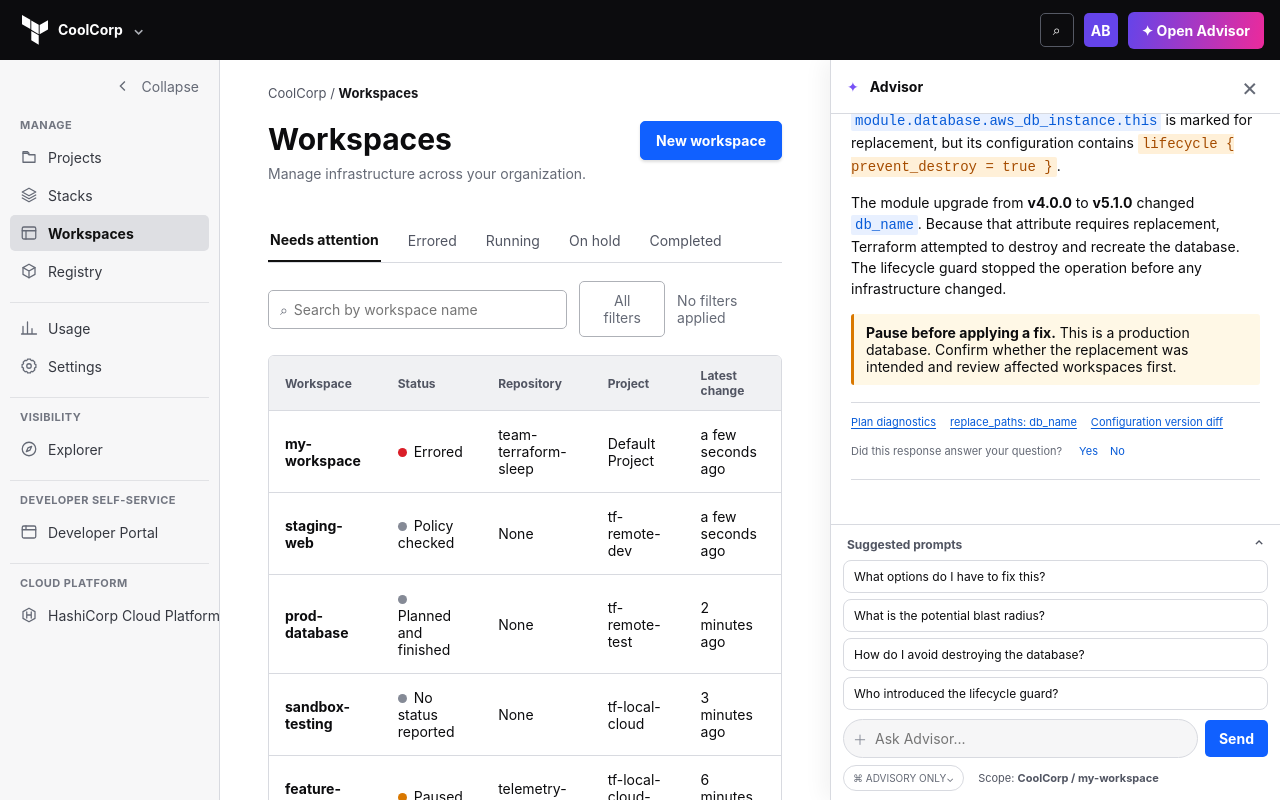
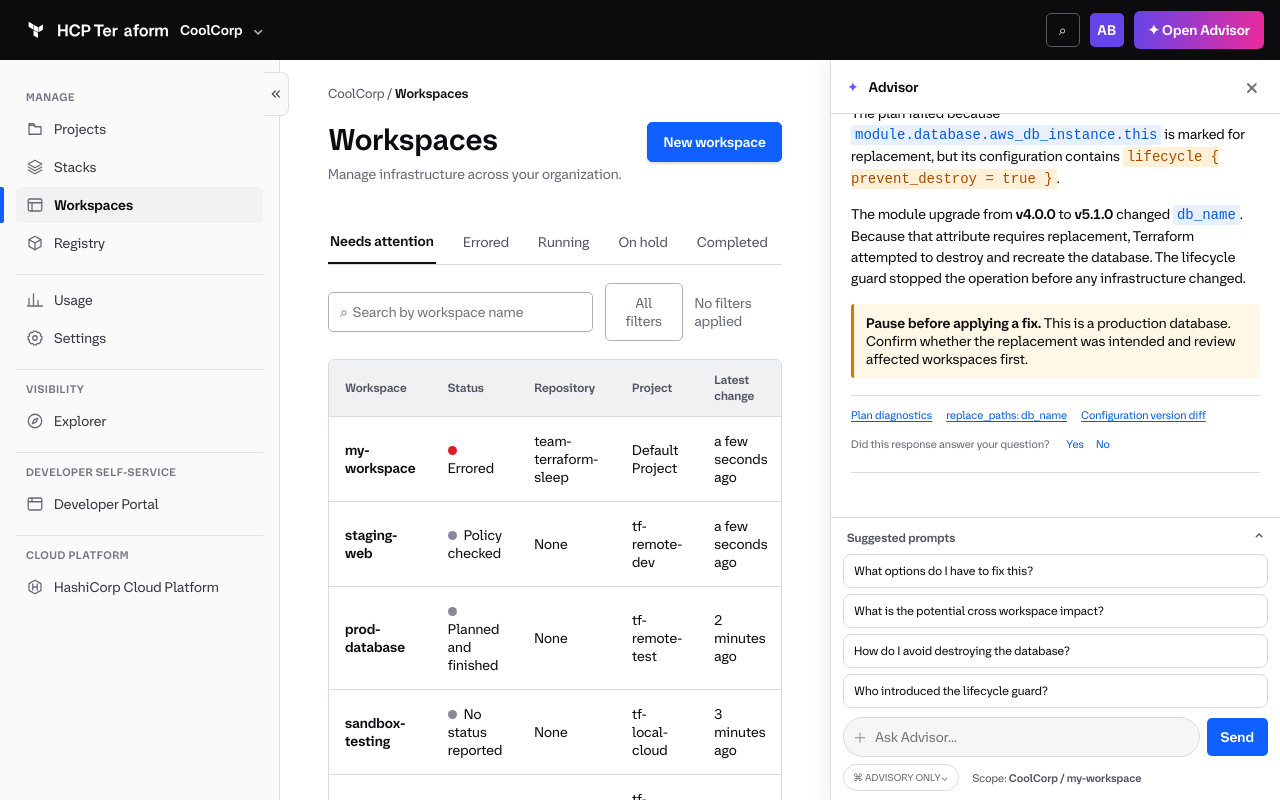
Before and after one commit to sitengyu-hc/2nd-experiment-prototype, a plain HTML site: page index.html in a window 1280 px wide. Drawn offline with Linux system fonts and the light colour scheme.

Commit message:
Align prototype with HCP branding

```diff
--- a/app.js
+++ b/app.js
@@ -213,7 +213,6 @@
     const toggle = document.querySelector("#nav-collapse");
     toggle.setAttribute("aria-expanded", String(!state.navCollapsed));
     toggle.setAttribute("aria-label", state.navCollapsed ? "Expand navigation" : "Collapse navigation");
-    toggle.querySelector("span").textContent = state.navCollapsed ? "Expand" : "Collapse";
   });
   document.querySelector("#composer").addEventListener("submit", event => {
     event.preventDefault();
--- a/index.html
+++ b/index.html
@@ -9,7 +9,7 @@
   <body>
     <header class="topbar">
       <button class="brand" data-nav="workspaces" aria-label="Go to workspaces">
-        <svg viewBox="0 0 28 32" aria-hidden="true"><path d="M0 0v10l9 5.2V5.2L0 0Zm19 10.8 9-5.2v10L19 20.8v-10ZM10 5.8l8 4.7v10.2L10 16V5.8Zm0 11.4 8 4.7V32l-8-4.7V17.2Z"/></svg>
+        <img src="assets/hcp-terraform.svg" alt="HCP Terraform">
         <span>CoolCorp</span>
         <span class="chevron">⌄</span>
       </button>
@@ -22,10 +22,7 @@
 
     <div class="app-shell">
       <nav class="side-nav" aria-label="Primary navigation">
-        <button id="nav-collapse" class="nav-collapse" type="button" aria-label="Collapse navigation" aria-expanded="true">
-          <svg viewBox="0 0 24 24" aria-hidden="true"><path d="m14.5 6-6 6 6 6"/></svg>
-          <span>Collapse</span>
-        </button>
+        <button id="nav-collapse" class="nav-collapse" type="button" aria-label="Collapse navigation" aria-expanded="true"><svg viewBox="0 0 24 24" aria-hidden="true"><path d="m10 7-5 5 5 5M16 7l-5 5 5 5"/></svg></button>
         <div class="nav-section">
           <span class="nav-heading">Manage</span>
           <button data-nav="workspaces" title="Projects"><svg class="nav-icon" viewBox="0 0 24 24" aria-hidden="true"><path d="M4 7h6l2 2h8v10H4V7Z"/><path d="M4 7V5h6l2 2"/></svg><span class="nav-label">Projects</span></button>
--- a/scenario-data.js
+++ b/scenario-data.js
@@ -29,7 +29,7 @@ window.PROTOTYPE_DATA = {
   ],
   suggestedPrompts: [
     "What options do I have to fix this?",
-    "What is the potential blast radius?",
+    "What is the potential cross workspace impact?",
     "How do I avoid destroying the database?",
     "Who introduced the lifecycle guard?"
   ],
@@ -37,7 +37,7 @@ window.PROTOTYPE_DATA = {
     "How many EC2 instances exist across my organization?",
     "Which workspaces use AWS provider version 5.x?",
     "What resources depend on workspace X?",
-    "What is the blast radius of workspace Y?",
+    "What is the cross workspace impact of workspace Y?",
     "Show resources using module Z."
   ],
   responses: {
@@ -53,7 +53,7 @@ window.PROTOTYPE_DATA = {
       html: `<p>There are three paths, depending on whether the database rename was intended:</p><ol><li><strong>Safest: revert the module upgrade.</strong> Pin the caller to <code>v4.0.0</code>, then run a new plan. This preserves the current database.</li><li><strong>Upgrade without renaming.</strong> Update v5.1.0 so it keeps the existing <code>db_name</code>. Validate the module change with a new plan before rolling it out.</li><li><strong>Perform a controlled replacement.</strong> Only if a new database is intended: create a migration and backup plan, review dependents, then explicitly manage the lifecycle guard. Do not simply remove <code>prevent_destroy</code>.</li></ol><div class="code-card"><div class="code-title">main.tf</div><pre><span class="line">18</span> module "database" {\n<span class="line">19</span> <span class="minus">- source = "./modules/rds/v5.1.0"</span>\n<span class="line">20</span> <span class="plus">+ source = "./modules/rds/v4.0.0"</span>\n<span class="line">21</span> }</pre></div>`,
       evidence: ["Configuration version diff", "Module v4.0.0", "Module v5.1.0"]
     },
-    "What is the potential blast radius?": {
+    "What is the potential cross workspace impact?": {
       type: "answer",
       feedback: true,
       html: `<p><strong>Five workspaces consume the changed database module version or have a direct dependency on one of those workspaces.</strong></p><p>No additional runs have been triggered. These configurations are passive until their next plan, unless a workspace has an explicit run trigger.</p><p>The two production consumers are the highest risk because their next plan could propose the same database replacement.</p><button class="inline-link" data-action="show-impact">View 5 affected workspaces in Explorer →</button>`,
@@ -90,7 +90,7 @@ window.PROTOTYPE_DATA = {
       html: `<p>Workspace X has <strong>7 direct dependents</strong> across 4 workspaces. They consume its remote-state outputs for network IDs, security groups, and database endpoints.</p><p>Two of those dependents are production workspaces and should be reviewed before changing outputs.</p>`,
       evidence: ["Explorer dependency graph"]
     },
-    "What is the blast radius of workspace Y?": {
+    "What is the cross workspace impact of workspace Y?": {
       type: "answer",
       html: `<p>A change to workspace Y could affect <strong>11 downstream resources in 5 workspaces</strong>.</p><p>The highest-risk path reaches two production services through shared networking outputs. Review the proposed output changes and dependent run triggers before applying.</p>`,
       evidence: ["Explorer dependency graph", "Workspace run triggers"]
--- a/styles.css
+++ b/styles.css
@@ -7,13 +7,15 @@
   --blue: #1060ff;
   --danger: #c91c1c;
   --drawer: 450px;
-  --side-nav: 220px;
-  --side-nav-collapsed: 58px;
-  font-family: Inter, -apple-system, BlinkMacSystemFont, "Segoe UI", sans-serif;
+  --side-nav: 280px;
+  --side-nav-collapsed: 48px;
+  font-family: "HashiCorp Sans", -apple-system, BlinkMacSystemFont, "Segoe UI", sans-serif;
   color: var(--ink);
 }
 
 * { box-sizing: border-box; }
+@font-face { font-family: "HashiCorp Sans"; src: url("assets/HashiCorp_Sans_Regular.woff2") format("woff2"); font-weight: 400; font-style: normal; font-display: swap; }
+@font-face { font-family: "HashiCorp Sans"; src: url("assets/HashiCorp_Sans_Semibold.woff2") format("woff2"); font-weight: 600 700; font-style: normal; font-display: swap; }
 html, body { height: 100%; }
 body { margin: 0; overflow: hidden; background: #fff; font-size: 14px; }
 button, input { font: inherit; }
@@ -24,7 +26,7 @@ button { color: inherit; }
   padding: 0 16px; gap: 24px; position: relative; z-index: 20;
 }
 .brand { display: flex; align-items: center; gap: 10px; color: #fff; background: none; border: 0; font-weight: 700; cursor: pointer; }
-.brand svg { width: 26px; fill: #fff; }
+.brand img { width: 148px; height: 30px; object-fit: contain; object-position: left center; }
 .brand .chevron { color: #aeb1b7; }
 .top-actions { display: flex; gap: 10px; align-items: center; margin-left: auto; }
 .icon-button, .avatar { height: 34px; min-width: 34px; border: 1px solid #555964; border-radius: 5px; background: transparent; color: #fff; }
@@ -34,21 +36,24 @@ button { color: inherit; }
 .app-shell { height: calc(100vh - 60px); position: relative; padding-left: var(--side-nav); transition: padding-left .2s ease; }
 #main-content { height: 100%; overflow: auto; outline: none; transition: margin-right .25s ease; }
 .advisor-open #main-content { margin-right: var(--drawer); }
-.side-nav { position: absolute; inset: 0 auto 0 0; z-index: 10; width: var(--side-nav); overflow-x: hidden; overflow-y: auto; padding: 8px 10px 24px; border-right: 1px solid var(--border); background: #f7f7f8; transition: width .2s ease, padding .2s ease; }
+.side-nav { position: absolute; inset: 0 auto 0 0; z-index: 10; width: var(--side-nav); overflow-x: hidden; overflow-y: auto; padding: 18px 16px 24px; border-right: 1px solid #dedfe3; background: #fafafa; transition: width .2s ease, padding .2s ease; }
 .nav-section { display: grid; gap: 2px; padding: 7px 0 13px; border-bottom: 1px solid #e1e2e5; }
 .nav-section:last-child { border-bottom: 0; }
 .nav-heading { padding: 5px 10px; color: #727681; font-size: 11px; font-weight: 700; text-transform: uppercase; letter-spacing: .04em; }
 .side-nav button { width: 100%; display: flex; align-items: center; gap: 10px; border: 0; border-radius: 5px; background: transparent; padding: 9px 10px; text-align: left; color: #353840; cursor: pointer; white-space: nowrap; }
 .side-nav button:hover { background: #e8e9ec; color: #111; }
-.side-nav button.active { background: #dedfe3; color: #111; font-weight: 700; }
+.side-nav button.active { position: relative; background: #f1f2f3; color: #0c0c0e; font-weight: 600; }
+.side-nav button.active::before { content: ""; position: absolute; left: -16px; top: 0; bottom: 0; width: 4px; border-radius: 0 2px 2px 0; background: #1060ff; }
 .nav-icon { width: 18px; height: 18px; flex: 0 0 18px; color: #656a76; fill: none; stroke: currentColor; stroke-linecap: round; stroke-linejoin: round; stroke-width: 1.7; }
-.nav-collapse { justify-content: flex-end; margin-bottom: 2px; color: #656a76 !important; }
-.nav-collapse svg { width: 18px; height: 18px; fill: none; stroke: currentColor; stroke-width: 1.8; transition: transform .2s ease; }
+.nav-collapse { position: fixed; z-index: 12; left: 264px; top: 72px; width: 25px !important; height: 44px; justify-content: center; margin: 0; padding: 0 !important; border: 1px solid #dedfe3 !important; border-left-color: #fafafa !important; border-radius: 0 8px 8px 0 !important; background: #fafafa !important; color: #3b3d45 !important; transition: left .2s ease; }
+.nav-collapse svg { width: 16px; height: 16px; fill: none; stroke: currentColor; stroke-width: 1.8; transition: transform .2s ease; }
 .nav-collapsed .app-shell { padding-left: var(--side-nav-collapsed); }
 .nav-collapsed .side-nav { width: var(--side-nav-collapsed); padding-left: 6px; padding-right: 6px; }
 .nav-collapsed .side-nav .nav-heading, .nav-collapsed .side-nav .nav-label { display: none; }
 .nav-collapsed .side-nav button { justify-content: center; padding-left: 6px; padding-right: 6px; }
 .nav-collapsed .nav-collapse svg { transform: rotate(180deg); }
+.nav-collapsed .nav-collapse { left: 32px; }
+.nav-collapsed .side-nav button.active::before { left: -6px; }
 .nav-collapsed .nav-section { padding-top: 5px; padding-bottom: 8px; }
 .page { min-height: 100%; padding: 25px 48px 60px; }
 .standard-page { max-width: 1220px; }
@@ -182,7 +187,7 @@ tr.clickable:hover { background: #f1f6ff; }
   .graph-summary { display: none; }
 }
 @media (max-width: 760px) {
-  :root { --drawer: 100vw; --side-nav: 58px; }
+  :root { --drawer: 100vw; --side-nav: 48px; }
   .advisor-open #main-content { margin-right: 0; }
   .top-actions .icon-button, .top-actions .avatar { display: none; }
   .workspace-meta, .run-heading, .filter-row { flex-wrap: wrap; }
@@ -191,7 +196,7 @@ tr.clickable:hover { background: #f1f6ff; }
   .explorer-controls { top: 15px; left: 15px; right: 15px; width: auto; }
   .topology { top: 420px; }
   .side-nav { padding-left: 6px; padding-right: 6px; }
-  .side-nav .nav-heading, .side-nav .nav-label, .nav-collapse span { display: none; }
+  .side-nav .nav-heading, .side-nav .nav-label { display: none; }
   .side-nav button { justify-content: center; padding-left: 6px; padding-right: 6px; }
   .nav-collapse { display: none !important; }
 }
```
Also changed, not shown: assets/HashiCorp_Sans_Regular.woff2 (added), assets/HashiCorp_Sans_Semibold.woff2 (added), assets/hcp-terraform.svg (added).
